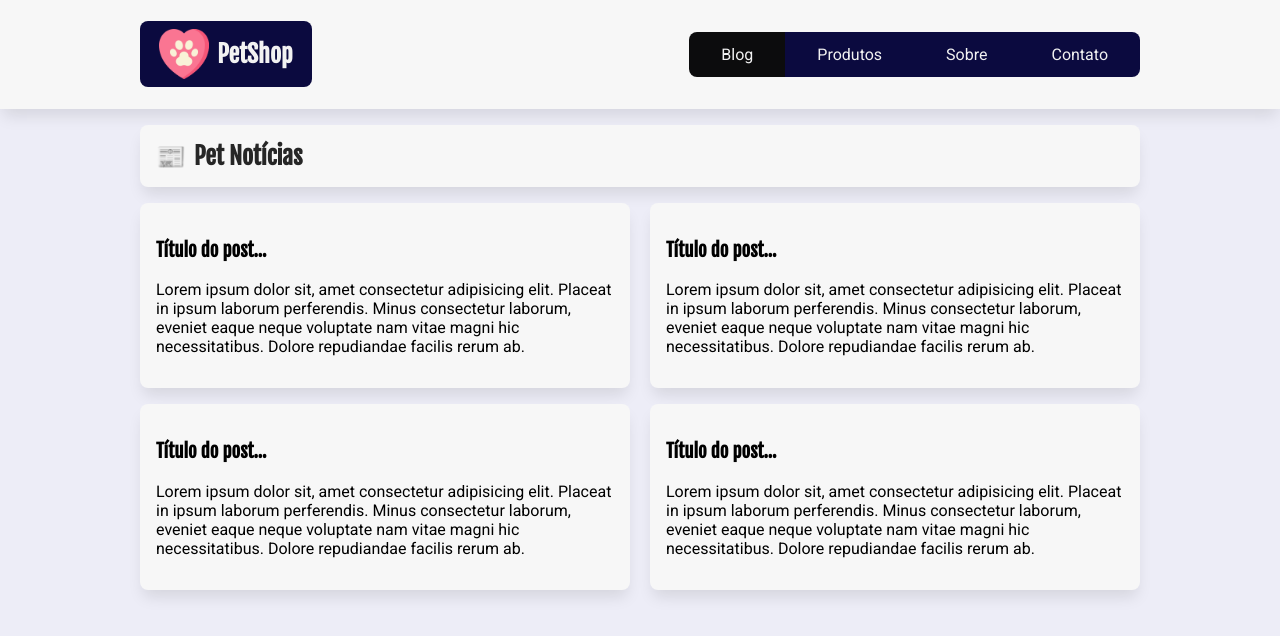
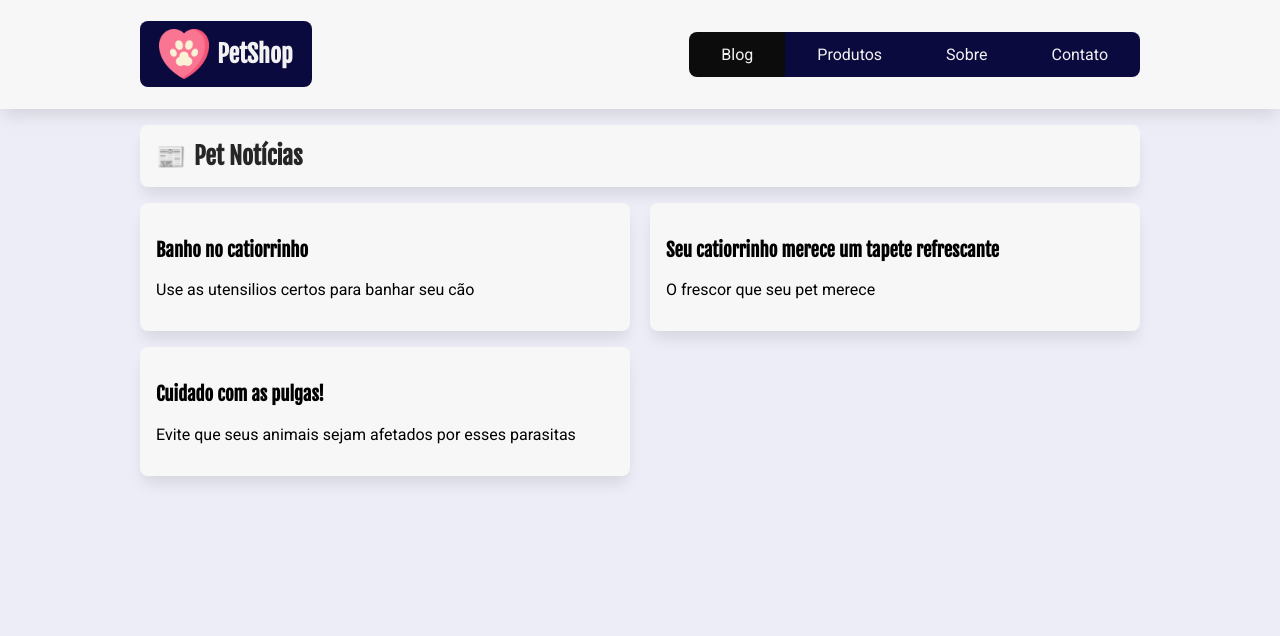
Before and after one commit to lucasmendeshy/petshop, a React (Create React App) app: page / in a window 1280 px wide. Shown: the top 636 px of the page. Built offline with nearby package versions, Linux system fonts and the light colour scheme.

Commit message:
Versão desestruturada

```diff
--- a/src/Components/Caixa/Caixa.jsx
+++ b/src/Components/Caixa/Caixa.jsx
@@ -1,6 +1,6 @@
 import estilos from "./Caixa.module.css";
 // Versão com props desestruturada
-const Caixa = ({ children, listaDeClasses }) => {
+const Caixa = ({ children, listaDeClasses, titulo, subtitulo }) => {
   return (
     <div className={`${estilos.caixa} ${listaDeClasses || ""}`}>{children}</div>
   );
--- a/src/Components/ListaPosts/ListaPosts.jsx
+++ b/src/Components/ListaPosts/ListaPosts.jsx
@@ -1,50 +1,41 @@
 import estilos from "./ListaPosts.module.css";
-const ListaPosts = () => {
+const ListaPosts = ({ titulo, subtitulo }) => {
+  const posts = [
+    {
+      id: 1,
+      titulo: "Banho no catiorrinho",
+      subtitulo: "Use as utensilios certos para banhar seu cão",
+      descricao:
+        "Banhos regulares mantém os pelos e pele de seu cachorro limpa, renovada e saudável. O processo de ensaboar e escovar remove resíduos de pelos e peles que já estão mortas, providenciando um maior respiro da pele de seu cachorro",
+      categoria: "bem-estar",
+    },
+    {
+      id: 2,
+      titulo: "Seu catiorrinho merece um tapete refrescante",
+      subtitulo: "O frescor que seu pet merece",
+      descricao:
+        "O produto é um colchonete de nylon, recheado com espuma e gel (não tóxico), que promete refrescar os bichos. O gel interno é ativado com o peso e a pressão do animal, ou seja, começa a funcionar quando o pet está sobre ele. O tapete promete baixar a temperatura entre 6ºC e 10°C em relação à registrada no ambiente.",
+      categoria: "bem-estar",
+    },
+    {
+      id: 3,
+      titulo: "Cuidado com as pulgas!",
+      subtitulo: "Evite que seus animais sejam afetados por esses parasitas",
+      descricao:
+        "Para prevenir que o seu pet seja infestado, coleiras e sprays anti-pulgas e carrapatos são boas opções. Procure uma clínica veterinária para saber qual é a melhor escolha para o seu animal, de acordo com o porte, tipo de pelo e idade. Os sprays precisam ser reforçados a cada 30 dias para que o efeito seja mantido.",
+      categoria: "bem-estar",
+    },
+  ];
+
   return (
     <div className={estilos.lista_posts}>
-      <article className={estilos.post}>
-        <h3>Título do post...</h3>
+      {posts.map(({ id, titulo, subtitulo }) => (
+        <article key={id} className={estilos.post}>
+          <h3>{titulo}</h3>
 
-        <p>
-          Lorem ipsum dolor sit, amet consectetur adipisicing elit. Placeat in
-          ipsum laborum perferendis. Minus consectetur laborum, eveniet eaque
-          neque voluptate nam vitae magni hic necessitatibus. Dolore repudiandae
-          facilis rerum ab.
-        </p>
-      </article>
-
-      <article className={estilos.post}>
-        <h3>Título do post...</h3>
-
-        <p>
-          Lorem ipsum dolor sit, amet consectetur adipisicing elit. Placeat in
-          ipsum laborum perferendis. Minus consectetur laborum, eveniet eaque
-          neque voluptate nam vitae magni hic necessitatibus. Dolore repudiandae
-          facilis rerum ab.
-        </p>
-      </article>
-
-      <article className={estilos.post}>
-        <h3>Título do post...</h3>
-
-        <p>
-          Lorem ipsum dolor sit, amet consectetur adipisicing elit. Placeat in
-          ipsum laborum perferendis. Minus consectetur laborum, eveniet eaque
-          neque voluptate nam vitae magni hic necessitatibus. Dolore repudiandae
-          facilis rerum ab.
-        </p>
-      </article>
-
-      <article className={estilos.post}>
-        <h3>Título do post...</h3>
-
-        <p>
-          Lorem ipsum dolor sit, amet consectetur adipisicing elit. Placeat in
-          ipsum laborum perferendis. Minus consectetur laborum, eveniet eaque
-          neque voluptate nam vitae magni hic necessitatibus. Dolore repudiandae
-          facilis rerum ab.
-        </p>
-      </article>
+          <p>{subtitulo}</p>
+        </article>
+      ))}
     </div>
   );
 };
```
